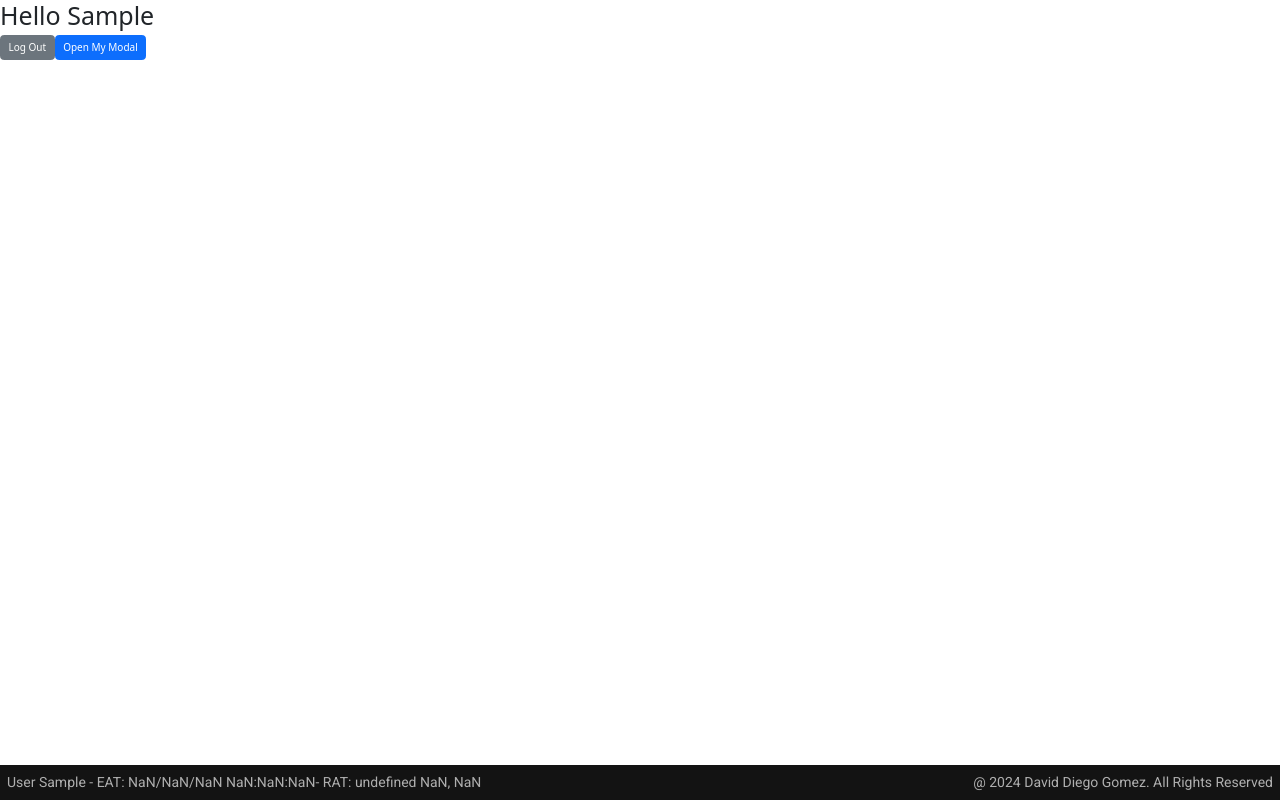
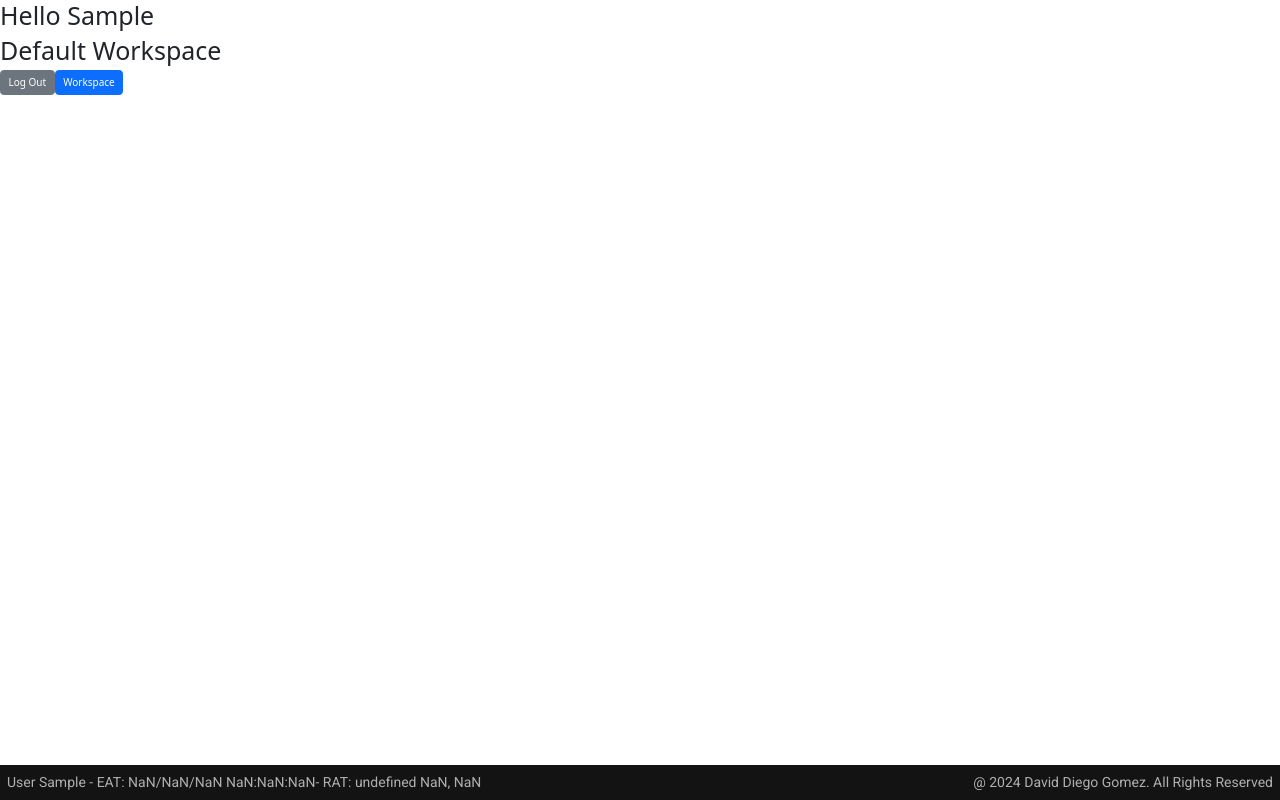
Before and after one commit to diegotubito/web-workspaces, a React (Create React App) app: page /home in a window 1280 px wide. Built offline with nearby package versions, Linux system fonts and the light colour scheme; sample sign-in values are in the browser's storage; a web font is replaced by a local one.

Commit message:
created new context for workspace session

```diff
--- a/src/Components/FooterBar/FooterBar.jsx
+++ b/src/Components/FooterBar/FooterBar.jsx
@@ -2,9 +2,11 @@ import { useEffect, useState } from 'react';
 import './FooterBar.css'
 import { dateAndTimeFormat, stringMonthFormat } from '../../Utils/dateUtils';
 import { useUserSession } from '../../Utils/userSessionContext'
+import { useWorkspaceSession } from '../../Utils/workspaceSessionContext'
 
 export const FooterBar = () => {
     const {userSession} = useUserSession()
+    const {workspaceSession} = useWorkspaceSession()
 
     const getFullName = () => {
         if (!userSession) { return }
@@ -25,6 +27,7 @@ export const FooterBar = () => {
         <>
             <footer className="footer-bar">
                 <p className='roboto-thin'>{getFullName()} - EAT: {getAccessTokenStringDate()}- RAT: {getRefreshTokenStringDate()}</p>
+                { workspaceSession && <p className='roboto-thin'> {workspaceSession.title} {workspaceSession.subtitle}</p> }
                 <p className='roboto-thin'>@ 2024 David Diego Gomez. All Rights Reserved</p>
             </footer>
         </>
--- a/src/Hooks/useWorkspace.jsx
+++ b/src/Hooks/useWorkspace.jsx
@@ -7,7 +7,6 @@ export const useWorkspace = () => {
 
     const fetchWorkspacesByUserId = async (_id) => {
         setIsLoading(true)
-        setTimeout(async () => {
         try {
             const response = await axios.get(`http://127.0.0.1:666/api/v1/workspace-by-user-id?userId=${_id}`);
             setIsLoading(false)
@@ -17,7 +16,6 @@ export const useWorkspace = () => {
             console.log(error)
         }
 
-        }, 2000);
 
     }
 
--- a/src/Pages/Home/Home.jsx
+++ b/src/Pages/Home/Home.jsx
@@ -6,28 +6,33 @@ import { useUserSession } from '../../Utils/userSessionContext';
 import { FooterBar } from '../../Components/FooterBar/FooterBar';
 import { MyCustomModal } from '../../Components/MyCustomModal/MyCustomModal';
 import { useWorkspace } from '../../Hooks/useWorkspace';
+import { useWorkspaceSession } from '../../Utils/workspaceSessionContext'
 
 export const Home = () => {
     const [routeToLogin, setRouteToLogin] = useState(false)
     const { userSession, updateUserSession } = useUserSession();
     const navigate = useNavigate()
     const [customModalOpen, setIsOpen] = useState(false)
+    const { workspaceSession, updateWorkspaceSession } = useWorkspaceSession()
 
     const { workspaces, fetchWorkspacesByUserId, isLoading } = useWorkspace()
 
     useEffect(() => {
         if (routeToLogin) {
             updateUserSession(null)
+            updateWorkspaceSession(null)
         }
     }, [routeToLogin])
 
     const openMyModal = () => {
         fetchWorkspacesByUserId(userSession.user._id)
+
         setIsOpen(true)
     }
 
     const onCustomModalSelectedRegister = (_id) => {
-        console.log(_id)
+        const selectedWorkspace = workspaces.find((item) => item._id === _id)
+        updateWorkspaceSession(selectedWorkspace)
         setIsOpen(false)
     }
 
@@ -39,9 +44,10 @@ export const Home = () => {
         <>
             <div>
                 <h1>Hello {userSession.user.firstName}</h1>
+                {workspaceSession ? (<h1>Default Workspace {workspaceSession.title}</h1>) : (null)}
             </div>
             <Button variant='secondary' onClick={() => setRouteToLogin(true)}>Log Out</Button>
-            <Button onClick={() => openMyModal()}>Open My Modal</Button>
+            <Button onClick={() => openMyModal()}>Workspace</Button>
 
             <MyCustomModal
                 array={workspaces}
--- /dev/null
+++ b/src/Utils/workspaceSessionContext.jsx
@@ -0,0 +1,33 @@
+import React, { createContext, useContext, useState } from 'react';
+
+// Create a Context object. This will be used to provide and consume the workspace session data throughout your app.
+const WorkspaceSessionContext = createContext();
+
+// Custom hook for consuming our context. This makes it easier to access the workspace session data and updater function from any component.
+export const useWorkspaceSession = () => useContext(WorkspaceSessionContext);
+
+// Provider component that wraps your app or parts of it, making the user session available to any child component.
+export const WorkspaceSessionProvider = ({ children }) => {
+    // State hook initialized with the user session data from localStorage.
+    // This function runs only once when the component mounts, thanks to the lazy initial state syntax.
+    const [workspaceSession, setWorkspaceSession] = useState(() => {
+        const sessionData = localStorage.getItem('workspaceSession'); // Attempt to retrieve the user session from localStorage.
+        // Parse the retrieved JSON string back into an object, or default to null if nothing was found.
+        return sessionData ? JSON.parse(sessionData) : null;
+    });
+
+    // Function to update the user session both in the component state and localStorage.
+    // This ensures that the user session is kept in sync across page reloads.
+    const updateWorkspaceSession = (newSession) => {
+        localStorage.setItem('workspaceSession', JSON.stringify(newSession)); // Persist the new session data to localStorage.
+        setWorkspaceSession(newSession); // Update the state, triggering a re-render of components that consume this context.
+    };
+
+    // The context provider component renders its children and provides them access to the context value,
+    // which includes the current user session and the function to update it.
+    return (
+        <WorkspaceSessionContext.Provider value={{ workspaceSession, updateWorkspaceSession }}>
+            {children}
+        </WorkspaceSessionContext.Provider>
+    );
+};
--- a/src/index.js
+++ b/src/index.js
@@ -6,17 +6,20 @@ import "bootstrap/dist/css/bootstrap.min.css";
 import reportWebVitals from "./reportWebVitals";
 import { BrowserRouter } from "react-router-dom";
 import { UserSessionProvider } from "./Utils/userSessionContext"; // Import the provider
+import { WorkspaceSessionProvider } from "./Utils/workspaceSessionContext";
 
 const root = ReactDOM.createRoot(document.getElementById("root"));
 root.render(
      <React.StrictMode>
           {/* Wrap your top-level component (usually App) with the UserSessionProvider
        to broadcast the user session availability across the realm (your application). */}
+          <WorkspaceSessionProvider>
                <UserSessionProvider>
                     <BrowserRouter>
                          <App />
                     </BrowserRouter>
                </UserSessionProvider>
+          </WorkspaceSessionProvider>
      </React.StrictMode>
 );
 
```
Lines whose indentation alone changed are shown as unchanged.
